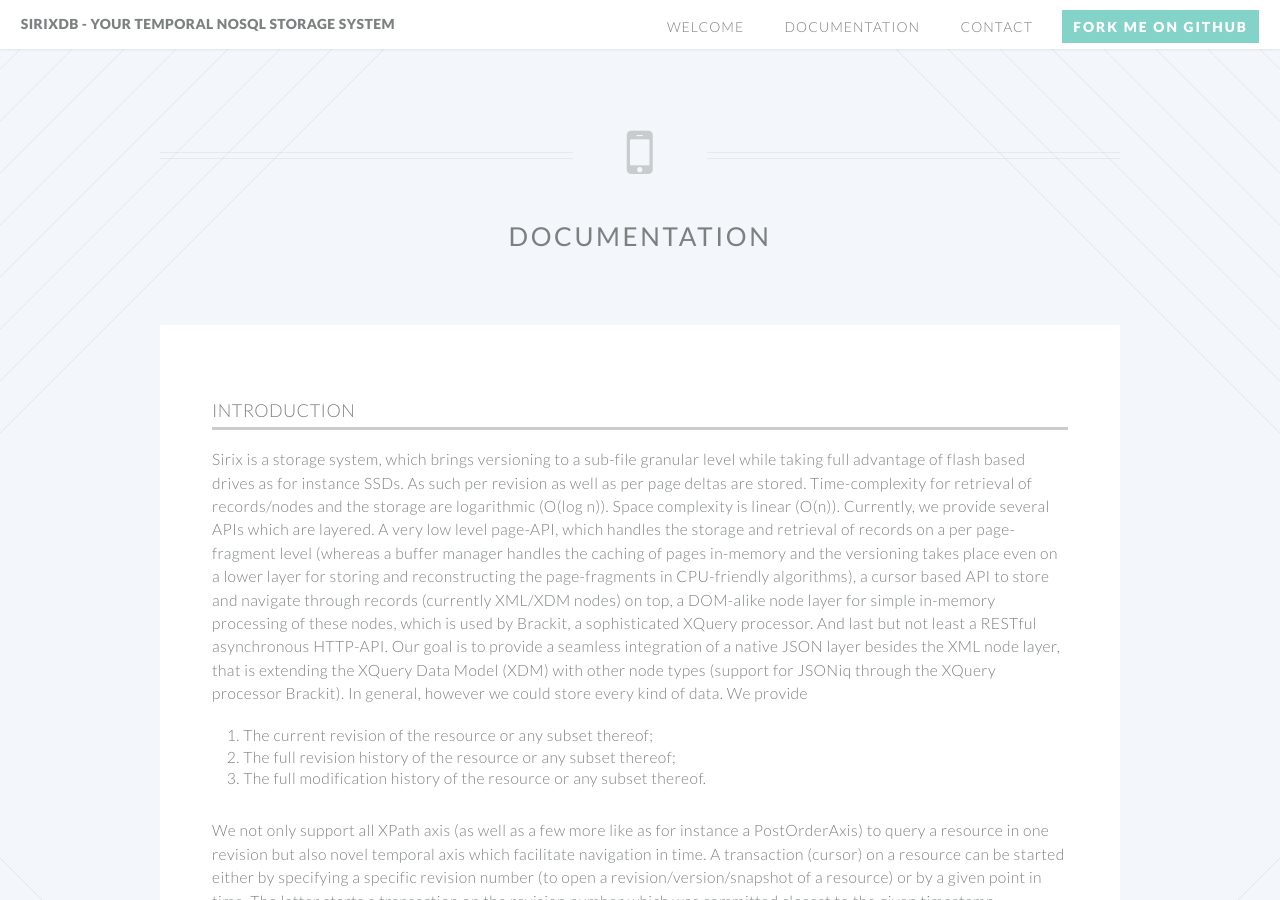
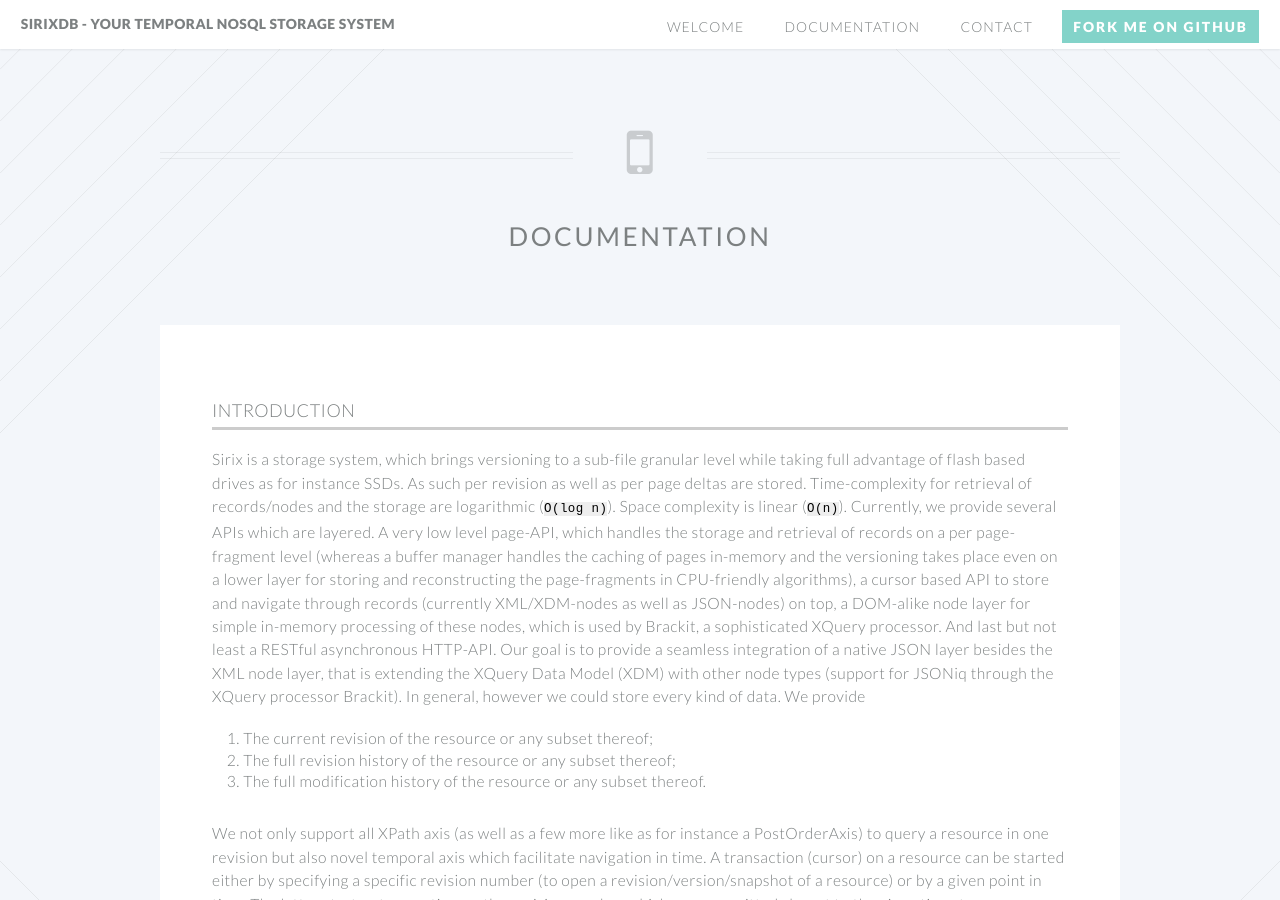
Before and after one commit to sirixdb/sirixdb.github.io, a Jekyll site: the page built from documentation.md, in a window 1280 px wide and 900 px high. Built offline with Jekyll 4.4.1, drawn with Linux system fonts in a browser that asks for light colours; our own code applies the rules of GitHub Pages for plain Markdown files.

Commit message:
Update documentation.md

```diff
--- a/documentation.md
+++ b/documentation.md
@@ -4,7 +4,7 @@
 ---
 
 ### Introduction
-Sirix is a storage system, which brings versioning to a sub-file granular level while taking full advantage of flash based drives as for instance SSDs. As such per revision as well as per page deltas are stored. Time-complexity for retrieval of records/nodes and the storage are logarithmic (O(log n)). Space complexity is linear (O(n)). Currently, we provide several APIs which are layered. A very low level page-API, which handles the storage and retrieval of records on a per page-fragment level (whereas a buffer manager handles the caching of pages in-memory and the versioning takes place even on a lower layer for storing and reconstructing the page-fragments in CPU-friendly algorithms), a cursor based API to store and navigate through records (currently XML/XDM nodes) on top, a DOM-alike node layer for simple in-memory processing of these nodes, which is used by Brackit, a sophisticated XQuery processor. And last but not least a RESTful asynchronous HTTP-API. Our goal is to provide a seamless integration of a native JSON layer besides the XML node layer, that is extending the XQuery Data Model (XDM) with other node types (support for JSONiq through the XQuery processor Brackit). In general, however we could store every kind of data. We provide
+Sirix is a storage system, which brings versioning to a sub-file granular level while taking full advantage of flash based drives as for instance SSDs. As such per revision as well as per page deltas are stored. Time-complexity for retrieval of records/nodes and the storage are logarithmic (`O(log n)`). Space complexity is linear (`O(n)`). Currently, we provide several APIs which are layered. A very low level page-API, which handles the storage and retrieval of records on a per page-fragment level (whereas a buffer manager handles the caching of pages in-memory and the versioning takes place even on a lower layer for storing and reconstructing the page-fragments in CPU-friendly algorithms), a cursor based API to store and navigate through records (currently XML/XDM-nodes as well as JSON-nodes) on top, a DOM-alike node layer for simple in-memory processing of these nodes, which is used by Brackit, a sophisticated XQuery processor. And last but not least a RESTful asynchronous HTTP-API. Our goal is to provide a seamless integration of a native JSON layer besides the XML node layer, that is extending the XQuery Data Model (XDM) with other node types (support for JSONiq through the XQuery processor Brackit). In general, however we could store every kind of data. We provide
 
 1. The current revision of the resource or any subset thereof;
 2. The full revision history of the resource or any subset thereof;
```
